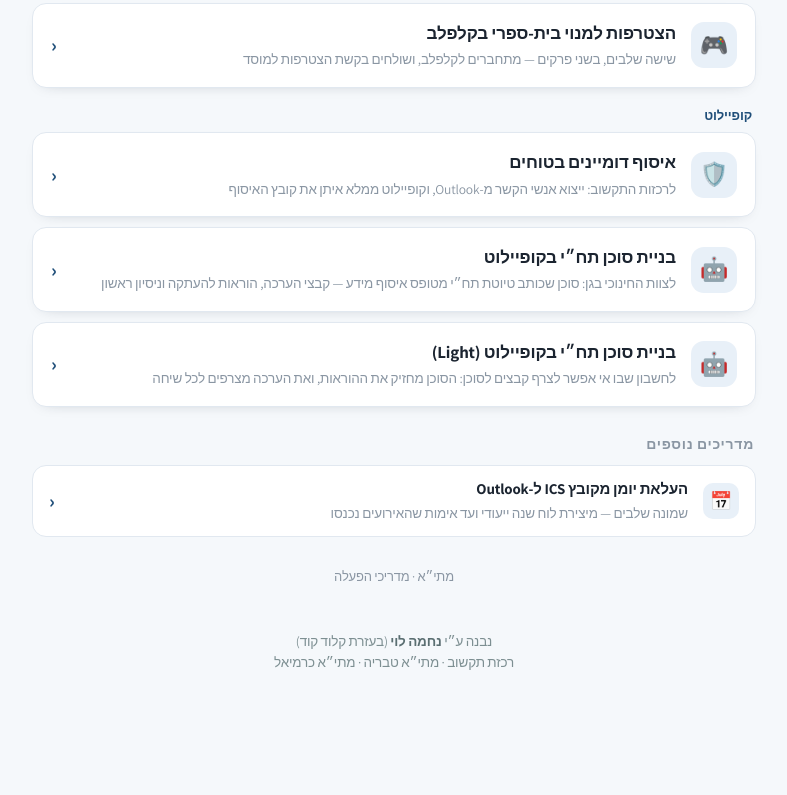
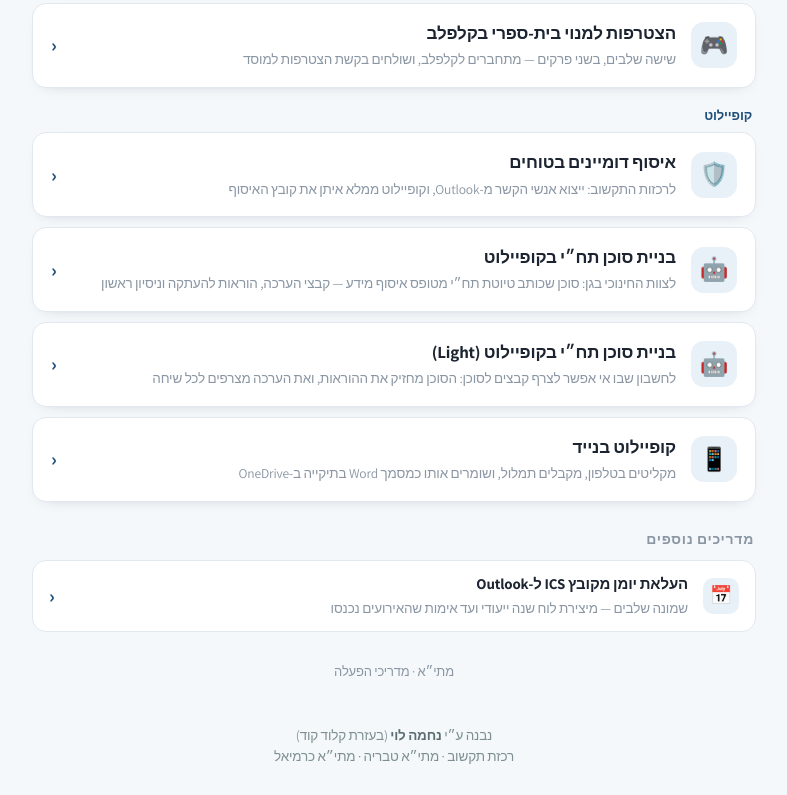
Before and after one commit to neshamalevy-design/matia-guides, a plain HTML site: page index.html in a window 1280 px wide. Shown: the part 1781-2576 px from the top of the page, without its empty margins (246-1033 px from the left). Before the commit the page ends 2481 px from the top, so only its background shows below. Drawn offline with Linux system fonts and the light colour scheme.

Commit message:
דף המפתח: קופיילוט בנייד בקבוצת קופיילוט
Co-Authored-By: Claude Opus 5.5 <noreply@anthropic.com>

```diff
--- a/index.html
+++ b/index.html
@@ -273,6 +273,14 @@ h3{font-size:13px; font-weight:700; color:var(--brand); margin:16px 4px 6px}
       </span>
       <span class="go">‹</span>
     </a>
+    <a class="card" href="copilot-mobile/">
+      <span class="ico">📱</span>
+      <span class="t">
+        <b>קופיילוט בנייד</b>
+        <small>מקליטים בטלפון, מקבלים תמלול, ושומרים אותו כמסמך Word בתיקייה ב-OneDrive</small>
+      </span>
+      <span class="go">‹</span>
+    </a>
   </div>
 
   <h2>מדריכים נוספים</h2>
```
